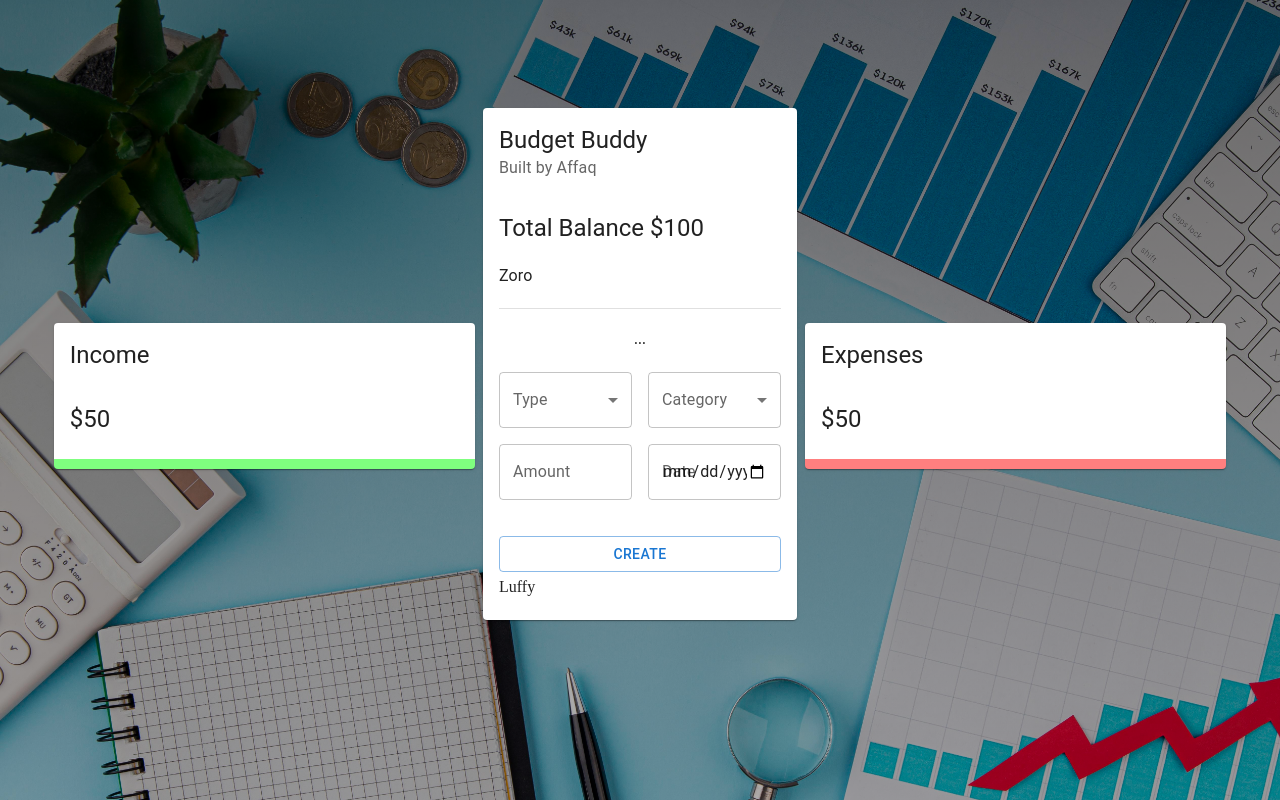
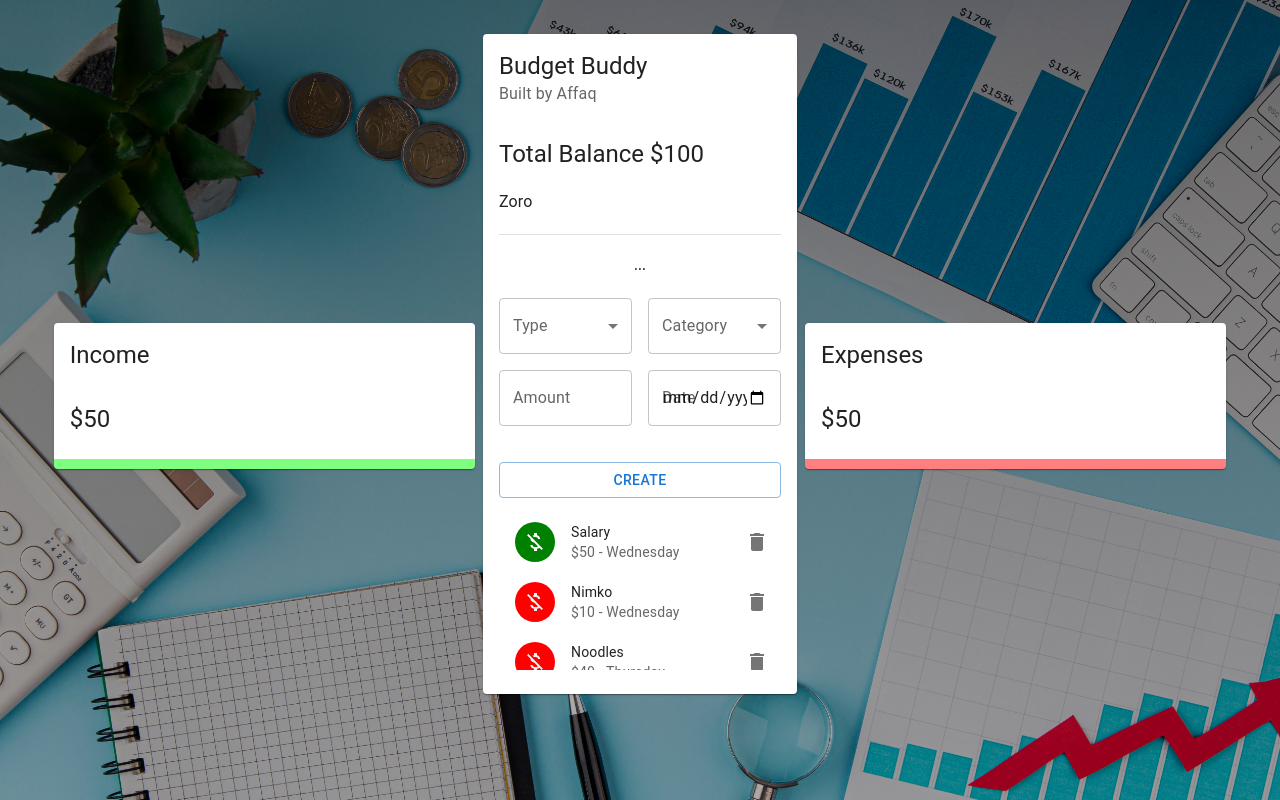
Before and after one commit to Affaq-Ahmed/Budget-Buddy, a React (Create React App) app: page / in a window 1280 px wide. Built offline with nearby package versions, Linux system fonts and the light colour scheme.

Commit message:
feat: Design List Component

```diff
--- /dev/null
+++ b/src/components/Main/List.jsx
@@ -0,0 +1,84 @@
+import React from "react";
+import {
+	Avatar,
+	IconButton,
+	ListItem,
+	ListItemAvatar,
+	ListItemSecondaryAction,
+	ListItemText,
+	List as MUIList,
+	Slide,
+} from "@mui/material";
+import { Delete, MoneyOff } from "@mui/icons-material";
+
+const List = () => {
+	const transactions = [
+		{
+			id: 1,
+			type: "Income",
+			category: "Salary",
+			amount: 50,
+			date: "Wednesday",
+		},
+		{
+			id: 2,
+			type: "Expense",
+			category: "Nimko",
+			amount: 10,
+			date: "Wednesday",
+		},
+		{
+			id: 3,
+			type: "Expense",
+			category: "Noodles",
+			amount: 40,
+			date: "Thursday",
+		},
+	];
+
+	return (
+		<MUIList
+			dense
+			style={{
+				maxHeight: "150px",
+				overflow: "auto",
+			}}
+		>
+			{transactions.map((transaction) => (
+				<Slide
+					direction="down"
+					in
+					mountOnEnter
+					unmountOnExit
+					key={transaction.id}
+				>
+					<ListItem>
+						<ListItemAvatar>
+							<Avatar
+								style={{
+									color: `${transaction.type === "Income" ? "#fff" : "#eee"}`,
+									backgroundColor: `${
+										transaction.type === "Income" ? "green" : "red"
+									}`,
+								}}
+							>
+								<MoneyOff />
+							</Avatar>
+						</ListItemAvatar>
+						<ListItemText
+							primary={transaction.category}
+							secondary={`$${transaction.amount} - ${transaction.date} `}
+						/>
+						<ListItemSecondaryAction>
+							<IconButton edge="end" aria-label="delete" onClick={() => {}}>
+								<Delete />
+							</IconButton>
+						</ListItemSecondaryAction>
+					</ListItem>
+				</Slide>
+			))}
+		</MUIList>
+	);
+};
+
+export default List;
--- a/src/components/Main/Main.jsx
+++ b/src/components/Main/Main.jsx
@@ -8,6 +8,7 @@ import {
 } from "@mui/material";
 import React from "react";
 import Form from "./Form";
+import List from "./List";
 
 const Main = () => {
 	return (
@@ -29,7 +30,7 @@ const Main = () => {
 			<CardContent style={{ paddingTop: 0 }}>
 				<Grid container spacing={2}>
 					<Grid item xs={12}>
-						Luffy
+						<List />
 					</Grid>
 				</Grid>
 			</CardContent>
```
